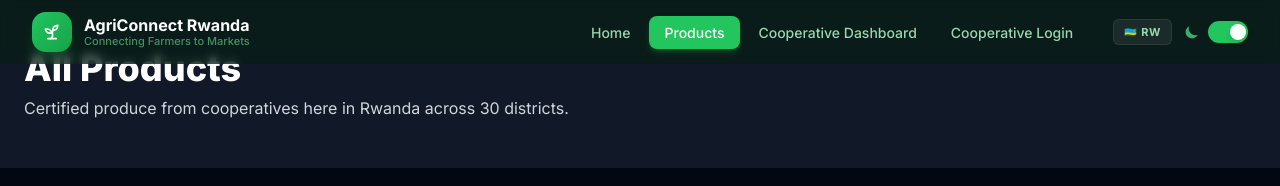
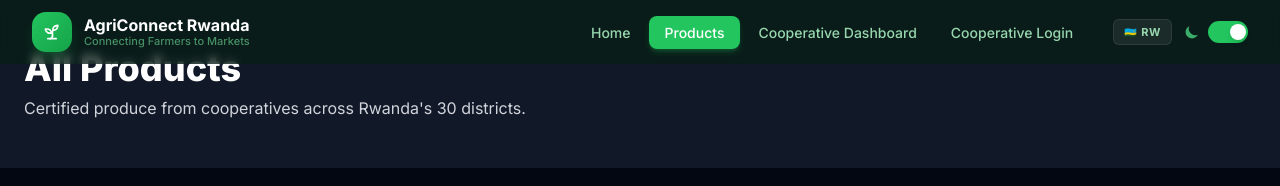
Before and after one commit to Emerance63/AGRI_connect_Frotned-end, a Next.js app: page /products in a window 1280 px wide. Shown: the top 186 px of the page. Built offline with nearby package versions, Linux system fonts and the light colour scheme.

Commit message:
My changes

```diff
--- a/src/app/products/page.tsx
+++ b/src/app/products/page.tsx
@@ -38,7 +38,7 @@ export default function ProductsPage() {
           </h1>
 
           <p className="text-gray-600 dark:text-gray-300">
-            Certified produce from cooperatives here in Rwanda  across 30 districts.
+            Certified produce from cooperatives across Rwanda's 30 districts.
           </p>
         </div>
       </section>
```
